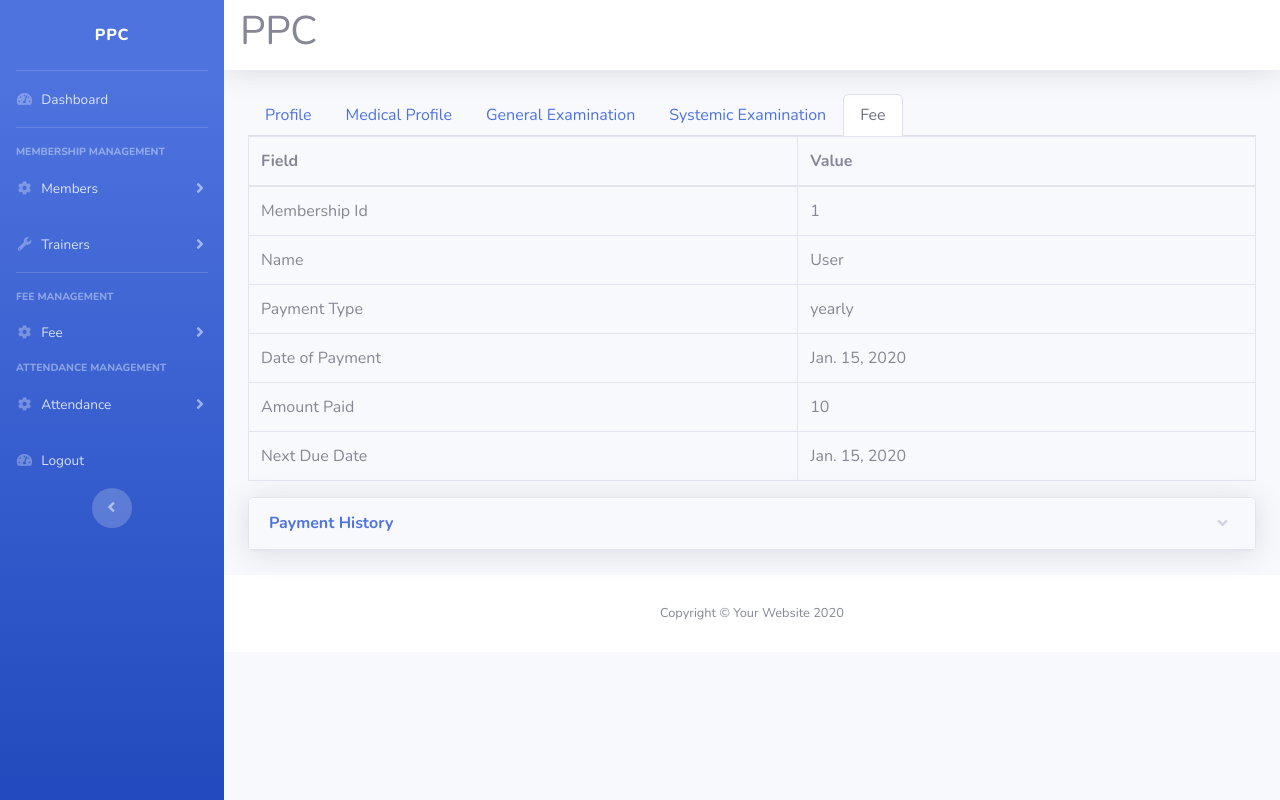
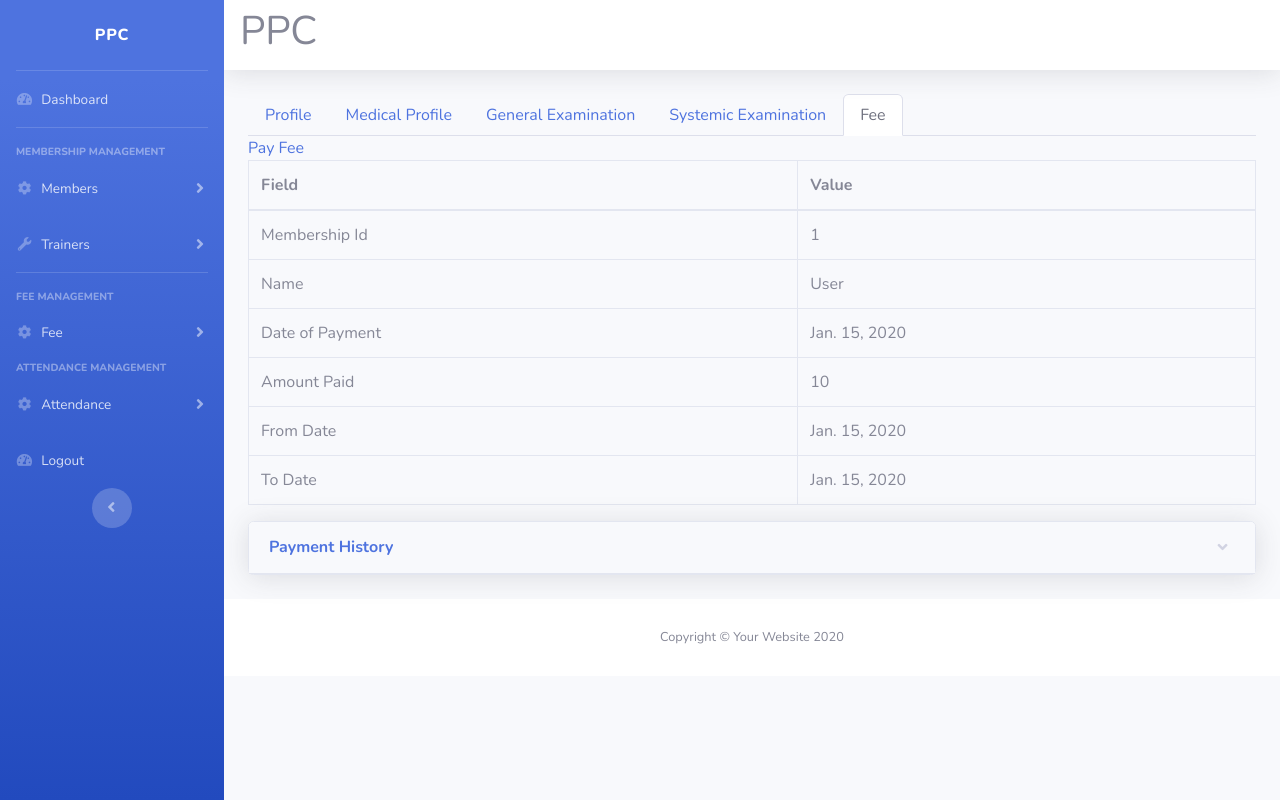
Before and after one commit to rohitgeddam/ppc-durg, a Django app: page /portal/members/profile/1 in a window 1280 px wide, after a click on "Fee". Run offline with Django 3.2, Linux system fonts and the light colour scheme; tables that the repository leaves empty hold one stand-in row (values such as "Sample post"); grey boxes marked "Sample" are stand-in pictures; some libraries are stand-ins or nearby versions.

Commit message:
Feat: Chenged Fee charging method to manual date selection

```diff
--- a/memberships/forms.py
+++ b/memberships/forms.py
@@ -104,7 +104,11 @@ DiseaseFormset = modelformset_factory(
 class FeeForm(ModelForm):
     class Meta:
         model = models.Fee
-        exclude = ["member", "next_due_date", "date_of_payment"]
+        exclude = ["member", "date_of_payment"]
         # widgets = {
         #     "wo_ho_so_do": forms.CharField(attrs={"cols": 80, "rows": 20}),
         # }
+        widgets = {
+            "from_date": DateInput(),
+            "to_date": DateInput(),
+        }
--- a/memberships/models.py
+++ b/memberships/models.py
@@ -231,19 +231,20 @@ class SystemicExamination(models.Model):
 
 
 class Fee(models.Model):
-    MEMBERSHIP_CHOICES = (
-        ("yearly", "yearly"),
-        ("half yearly", "half yearly"),
-        ("monthly", "monthly"),
-    )
+    # MEMBERSHIP_CHOICES = (
+    #     ("yearly", "yearly"),
+    #     ("half yearly", "half yearly"),
+    #     ("monthly", "monthly"),
+    # )
 
     PAYMENT_METHOD = (("cash", "cash"), ("online", "online"))
 
     member = models.ForeignKey(Member, on_delete=models.CASCADE, related_name="fee")
-    payment_type = models.CharField(max_length=255, choices=MEMBERSHIP_CHOICES)
+    # payment_type = models.CharField(max_length=255, choices=MEMBERSHIP_CHOICES)
     payment_method = models.CharField(max_length=20, choices=PAYMENT_METHOD)
     date_of_payment = models.DateField(auto_now_add=True)
-    next_due_date = models.DateField(null=True, blank=True)
+    from_date = models.DateField()
+    to_date = models.DateField()
     amount_paid = models.PositiveBigIntegerField(default=0)
 
     def __str__(self):
@@ -251,53 +252,57 @@ class Fee(models.Model):
 
     @property
     def is_past_due(self):
-        if datetime.date.today() > self.next_due_date:
+        all_fee_to_date_desc = Fee.objects.filter(member=self.member).order_by(
+            "-to_date"
+        )
+        last_fee = all_fee_to_date_desc.first()
+        if datetime.date.today() > last_fee.to_date:
             return True
         return False
 
 
-@receiver(post_save, sender=Fee)
-def post_fee_save(sender, instance, created, **kwargs):
-    if created:
-        # member = instance.member
+# @receiver(post_save, sender=Fee)
+# def post_fee_save(sender, instance, created, **kwargs):
+#     if created:
+#         # member = instance.member
 
-        # try:
-        #     last_pay_slip = member.fee.order_by("-date_of_payment")[1]
+#         # try:
+#         #     last_pay_slip = member.fee.order_by("-date_of_payment")[1]
 
-        #     last_due_date = last_pay_slip.next_due_date
+#         #     last_due_date = last_pay_slip.to_date
 
-        #     days_unused = last_due_date - instance.date_of_payment
-        #     if days_unused.days < 0:
-        #         days_unused = 0
-        #     else:
-        #         days_unused = days_unused.days
+#         #     days_unused = last_due_date - instance.date_of_payment
+#         #     if days_unused.days < 0:
+#         #         days_unused = 0
+#         #     else:
+#         #         days_unused = days_unused.days
 
-        # except:
-        #     print("ERROR")
-        #     days_unused = 0
-        # # days_unused = 0
-        # print(days_unused, "DLKFJLKFDS")
-        try:
-            if instance.payment_type == "yearly":
-                instance.next_due_date = (
-                    instance.date_of_payment
-                    + datetime.timedelta(days=365)
-                    # + datetime.timedelta(days=days_unused)
-                )
-            elif instance.payment_type == "half yearly":
-                instance.next_due_date = (
-                    instance.date_of_payment
-                    + datetime.timedelta(days=183)
-                    # + datetime.timedelta(days=days_unused)
-                )
-            else:
-                instance.next_due_date = (
-                    instance.date_of_payment
-                    + datetime.timedelta(days=31)
-                    # + datetime.timedelta(days=days_unused)
-                )
+#         # except:
+#         #     print("ERROR")
+#         #     days_unused = 0
+#         # # days_unused = 0
+#         # print(days_unused, "DLKFJLKFDS")
+#         try:
+#             if instance.payment_type == "yearly":
+#                 instance.to_date = (
+#                     instance.date_of_payment
+#                     + datetime.timedelta(days=365)
+#                     # + datetime.timedelta(days=days_unused)
+#                 )
+#             elif instance.payment_type == "half yearly":
+#                 instance.to_date = (
+#                     instance.date_of_payment
+#                     + datetime.timedelta(days=183)
+#                     # + datetime.timedelta(days=days_unused)
+#                 )
+#             else:
+#                 instance.to_date = (
+#                     instance.date_of_payment
+#                     + datetime.timedelta(days=31)
+#                     # + datetime.timedelta(days=days_unused)
+#                 )
 
-        except:
-            instance.amount_paid = "-1"
+#         except:
+#             instance.amount_paid = "-1"
 
-        instance.save()
+#         instance.save()
--- a/portal/views.py
+++ b/portal/views.py
@@ -73,7 +73,8 @@ def memberProfileView(request, pk):
     general_examination = member.general_examination.all().order_by(
         "-date_of_examination"
     )
-    fees = member.fee.all().order_by("-date_of_payment")
+    fees = member.fee.all().order_by("-to_date")
+    last_due_payment = member.fee.all().order_by("-to_date").first()
     context = {
         "goals": goals,
         "member": member,
@@ -82,6 +83,7 @@ def memberProfileView(request, pk):
         "systemic_examination": systemic_examination,
         "general_examination": general_examination,
         "fees": fees,
+        "last_fee": last_due_payment,
         "member_pk": pk,
     }
 
@@ -293,19 +295,19 @@ def PayFee(request, pk):
             # payment_type = form.cleaned_data["payment_type"]
             # date_of_payment = datetime.date.today()
             # last_pay_slip = member.fee.order_by("-date_of_payment")[1]
-            # last_due_date = last_pay_slip.next_due_date
+            # last_due_date = last_pay_slip.to_date
 
             # unused_days =
             # if payment_type == "yearly":
-            #     form.instance.next_due_date = date_of_payment + datetime.timedelta(
+            #     form.instance.to_date = date_of_payment + datetime.timedelta(
             #         days=365
             #     )
             # elif payment_type == "half yearly":
-            #     form.instance.next_due_date = date_of_payment + datetime.timedelta(
+            #     form.instance.to_date = date_of_payment + datetime.timedelta(
             #         days=183
             #     )
             # else:
-            #     form.instance.next_due_date = date_of_payment + datetime.timedelta(
+            #     form.instance.to_date = date_of_payment + datetime.timedelta(
             #         days=31
             #     )
             form.instance.member = member
--- a/templates/portal/fee/pending_list.html
+++ b/templates/portal/fee/pending_list.html
@@ -30,7 +30,6 @@
                             <th>Membership ID</th>
                             <th>Name</th>
                             <th>Mobile Number</th>
-                            <th>Fee Type</th>
                             <th>Payment Mode</th>
                             <th>Due Date</th>
                             <th>Is Active</th>
@@ -56,10 +55,9 @@
                                 <td>{{member.membership_id}}</td>
                                 <td><a href="{% url 'members_profile' member.pk%}">{{member.first_name}} {{member.last_name}}</a></td>
                                 <td>{{member.mobile_number_1}}</td>
-                                <td>{{member.fee.last.payment_type}}</td>
 
                                 <td>{{member.fee.last.payment_method}}</td>
-                                <td>{{member.fee.last.next_due_date}}</td>
+                                <td>{{member.fee.last.to_date}}</td>
                                 <td>{{member.is_active}}</td>
 
                                 <td><a href="{% url 'pay_fee' member.pk %}">Pay Now</a></td>
--- a/templates/portal/members/detail.html
+++ b/templates/portal/members/detail.html
@@ -122,6 +122,7 @@
 
 
     <div class="tab-pane fade show" id="fee" role="tabpanel" aria-labelledby="fee-tab">
+        <a href="{% url 'pay_fee' member.pk%}">Pay Fee </a>
         <!-- fee -->
         <div class="table-responsive">
 
@@ -148,24 +149,24 @@
                         <td>{{member.fisrt_name}} {{member.last_name}}</td>
                     </tr>
 
-                    <tr>
-                        <td>Payment Type</td>
-                        <td>{{member.fee.last.payment_type}}</td>
-                    </tr>
+
 
                     <tr>
                         <td>Date of Payment</td>
-                        <td>{{member.fee.last.date_of_payment}}</td>
+                        <td>{{last_fee.date_of_payment}}</td>
                     </tr>
 
                     <tr>
                         <td>Amount Paid</td>
-                        <td>{{member.fee.last.amount_paid}}</td>
+                        <td>{{last_fee.amount_paid}}</td>
                     </tr>
-
                     <tr>
-                        <td>Next Due Date</td>
-                        <td>{{member.fee.last.next_due_date}}</td>
+                        <td>From Date</td>
+                        <td>{{last_fee.from_date}}</td>
+                    </tr>
+                    <tr>
+                        <td>To Date</td>
+                        <td>{{last_fee.to_date}}</td>
                     </tr>
 
 
@@ -199,20 +200,20 @@
                                         <thead>
                                             <tr>
                                                 <th>Date Of Payment</th>
-                                                <th>Payment Type</th>
                                                 <th>Payment Method</th>
                                                 <th>Amount Paid</th>
-                                                <th>Next Due Date</th>
+                                                <th>From Date</th>
+                                                <th>To Date</th>
                                             </tr>
                                         </thead>
 
                                         <tbody>
                                          <tr>
                                              <th>{{fee.date_of_payment}}</th>
-                                             <th>{{fee.payment_type}}</th>
                                              <th>{{fee.payment_method}}</th>
                                              <th>{{fee.amount_paid}}</th>
-                                             <th>{{fee.next_due_date}}</th>
+                                             <th>{{fee.from_date}}</th>
+                                             <th>{{fee.to_date}}</th>
                                          </tr>
 
 
```
Also changed, not shown: templates/portal/fee/list.html (+6 -9 lines), memberships/migrations/0027_auto_20201127_1234.py (added).
